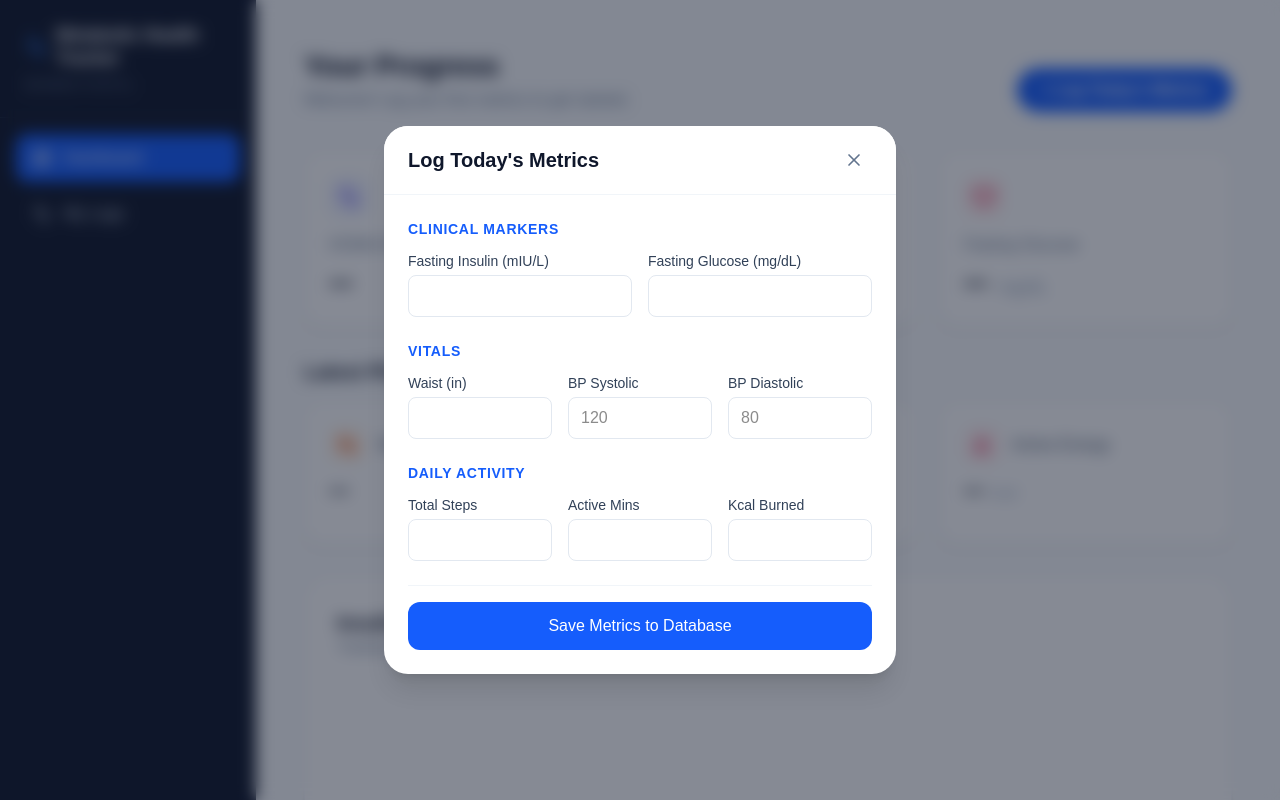
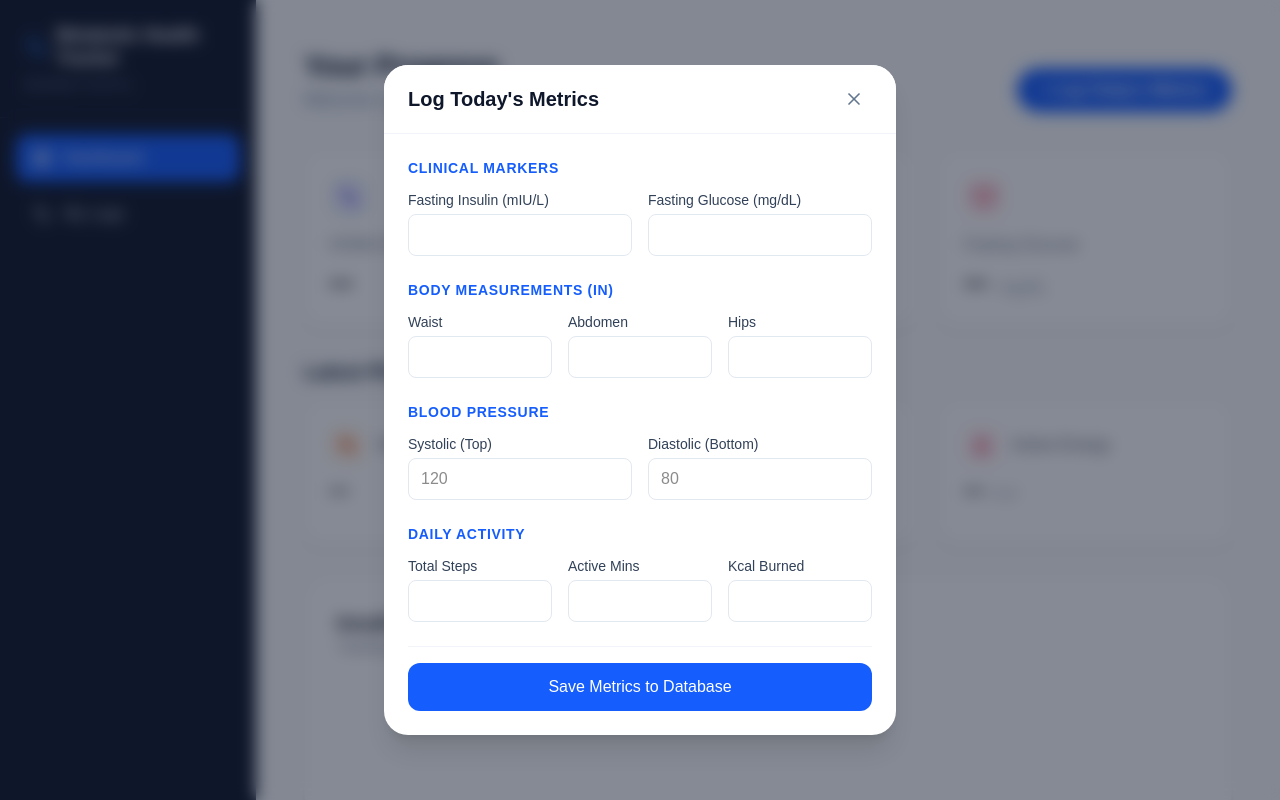
Before and after one commit to matttimmonsai-ascai/metabolic-health-tracker, a Next.js app: page /member in a window 1280 px wide. Both pictures are taken after a click on the button "+ Log Today's Metrics". Shown: the top 800 px of the page. Built offline with nearby package versions, Linux system fonts and the light colour scheme; no server answers.

Commit message:
Add abdomen and hips fields to LogMetricsModal
Added fields for abdomen and hips measurements in the form. Updated labels for clarity and adjusted the data submission to include new fields.

```diff
--- a/src/components/LogMetricsModal.tsx
+++ b/src/components/LogMetricsModal.tsx
@@ -15,6 +15,8 @@ export default function LogMetricsModal({ isOpen, onClose }: LogMetricsModalProp
     fasting_insulin: '',
     fasting_glucose: '',
     waist_circumference: '',
+    abdomen: '',
+    hips: '',
     blood_pressure_sys: '',
     blood_pressure_dia: '',
     steps: '',
@@ -31,23 +33,22 @@ export default function LogMetricsModal({ isOpen, onClose }: LogMetricsModalProp
     const supabase = createClient();
 
     try {
-      // 1. Get the securely logged-in user
       const { data: { user }, error: userError } = await supabase.auth.getUser();
       if (userError || !user) throw new Error("Could not find logged in user. Please log in again.");
 
-      // 2. Automatically Calculate HOMA-IR (Glucose * Insulin / 405)
       let homa_ir = null;
       if (formData.fasting_glucose && formData.fasting_insulin) {
         homa_ir = (Number(formData.fasting_glucose) * Number(formData.fasting_insulin)) / 405;
       }
 
-      // 3. Save to Supabase
       const { error } = await supabase.from('health_metrics').insert({
         user_id: user.id,
         fasting_insulin: formData.fasting_insulin ? Number(formData.fasting_insulin) : null,
         fasting_glucose: formData.fasting_glucose ? Number(formData.fasting_glucose) : null,
         homa_ir: homa_ir ? Number(homa_ir.toFixed(2)) : null,
         waist_circumference: formData.waist_circumference ? Number(formData.waist_circumference) : null,
+        abdomen: formData.abdomen ? Number(formData.abdomen) : null,
+        hips: formData.hips ? Number(formData.hips) : null,
         blood_pressure_sys: formData.blood_pressure_sys ? Number(formData.blood_pressure_sys) : null,
         blood_pressure_dia: formData.blood_pressure_dia ? Number(formData.blood_pressure_dia) : null,
         steps: formData.steps ? Number(formData.steps) : null,
@@ -59,8 +60,6 @@ export default function LogMetricsModal({ isOpen, onClose }: LogMetricsModalProp
 
       alert("Metrics saved successfully!");
       onClose();
-
-      // In a real app, we would refresh the data on the page here
       window.location.reload();
 
     } catch (error: any) {
@@ -87,7 +86,6 @@ export default function LogMetricsModal({ isOpen, onClose }: LogMetricsModalProp
 
         <form onSubmit={handleSubmit} className="p-6 space-y-6">
 
-          {/* Clinical Section */}
           <div>
             <h3 className="text-sm font-semibold text-blue-600 uppercase tracking-wider mb-3">Clinical Markers</h3>
             <div className="grid grid-cols-2 gap-4">
@@ -107,26 +105,38 @@ export default function LogMetricsModal({ isOpen, onClose }: LogMetricsModalProp
             )}
           </div>
 
-          {/* Vitals Section */}
           <div>
-            <h3 className="text-sm font-semibold text-blue-600 uppercase tracking-wider mb-3">Vitals</h3>
+            <h3 className="text-sm font-semibold text-blue-600 uppercase tracking-wider mb-3">Body Measurements (in)</h3>
             <div className="grid grid-cols-3 gap-4">
               <div>
-                <label className="block text-sm font-medium text-slate-700 mb-1">Waist (in)</label>
+                <label className="block text-sm font-medium text-slate-700 mb-1">Waist</label>
                 <input type="number" step="0.1" name="waist_circumference" value={formData.waist_circumference} onChange={handleChange} className="w-full px-3 py-2 border border-slate-200 rounded-lg focus:ring-2 focus:ring-blue-500 outline-none" />
               </div>
               <div>
-                <label className="block text-sm font-medium text-slate-700 mb-1">BP Systolic</label>
+                <label className="block text-sm font-medium text-slate-700 mb-1">Abdomen</label>
+                <input type="number" step="0.1" name="abdomen" value={formData.abdomen} onChange={handleChange} className="w-full px-3 py-2 border border-slate-200 rounded-lg focus:ring-2 focus:ring-blue-500 outline-none" />
+              </div>
+              <div>
+                <label className="block text-sm font-medium text-slate-700 mb-1">Hips</label>
+                <input type="number" step="0.1" name="hips" value={formData.hips} onChange={handleChange} className="w-full px-3 py-2 border border-slate-200 rounded-lg focus:ring-2 focus:ring-blue-500 outline-none" />
+              </div>
+            </div>
+          </div>
+
+          <div>
+            <h3 className="text-sm font-semibold text-blue-600 uppercase tracking-wider mb-3">Blood Pressure</h3>
+            <div className="grid grid-cols-2 gap-4">
+              <div>
+                <label className="block text-sm font-medium text-slate-700 mb-1">Systolic (Top)</label>
                 <input type="number" name="blood_pressure_sys" value={formData.blood_pressure_sys} onChange={handleChange} className="w-full px-3 py-2 border border-slate-200 rounded-lg focus:ring-2 focus:ring-blue-500 outline-none" placeholder="120" />
               </div>
               <div>
-                <label className="block text-sm font-medium text-slate-700 mb-1">BP Diastolic</label>
+                <label className="block text-sm font-medium text-slate-700 mb-1">Diastolic (Bottom)</label>
                 <input type="number" name="blood_pressure_dia" value={formData.blood_pressure_dia} onChange={handleChange} className="w-full px-3 py-2 border border-slate-200 rounded-lg focus:ring-2 focus:ring-blue-500 outline-none" placeholder="80" />
               </div>
             </div>
           </div>
 
-          {/* Activity Section */}
           <div>
             <h3 className="text-sm font-semibold text-blue-600 uppercase tracking-wider mb-3">Daily Activity</h3>
             <div className="grid grid-cols-3 gap-4">
@@ -154,7 +164,6 @@ export default function LogMetricsModal({ isOpen, onClose }: LogMetricsModalProp
               {loading ? <Loader2 className="animate-spin" /> : "Save Metrics to Database"}
             </button>
           </div>
-
         </form>
       </div>
     </div>
```
